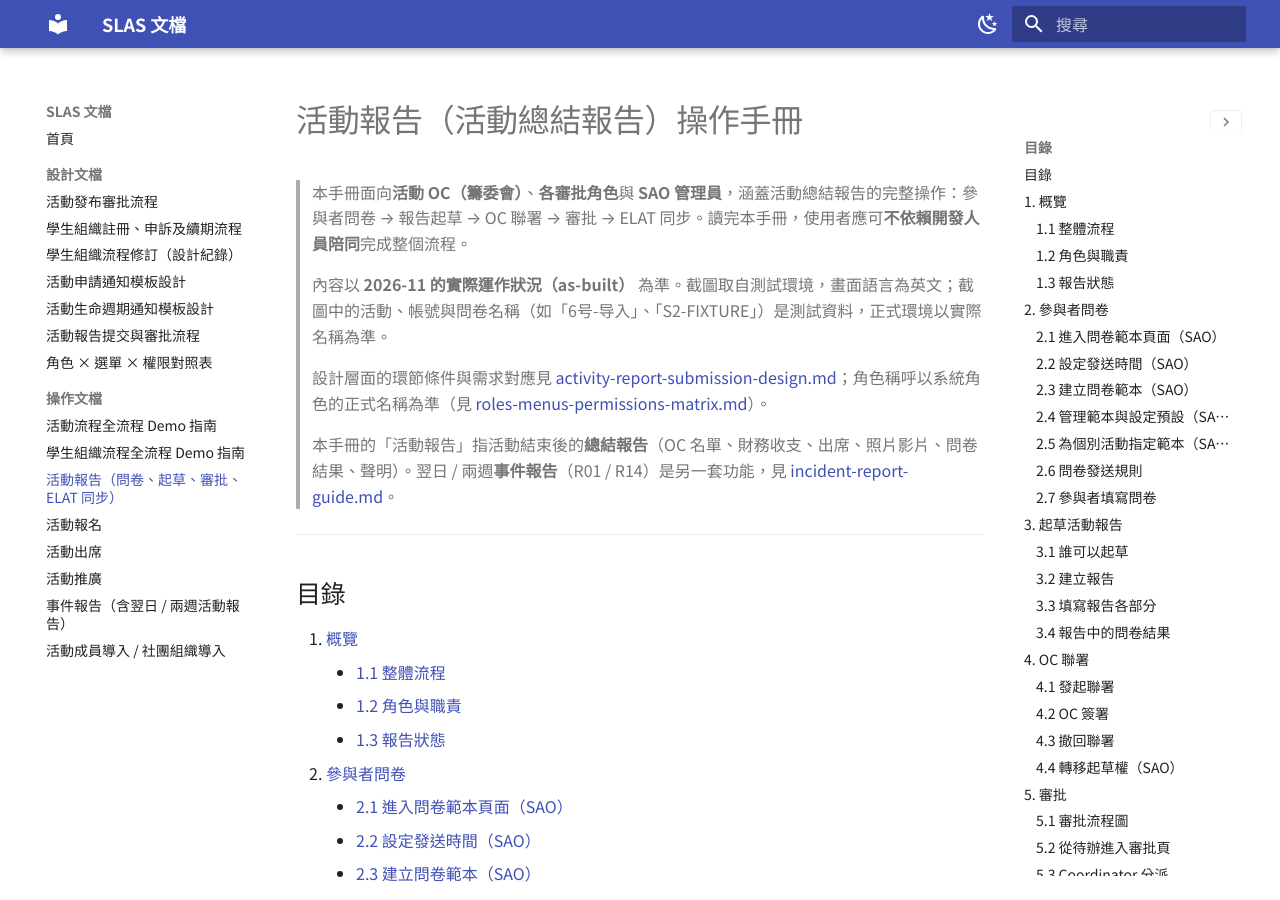
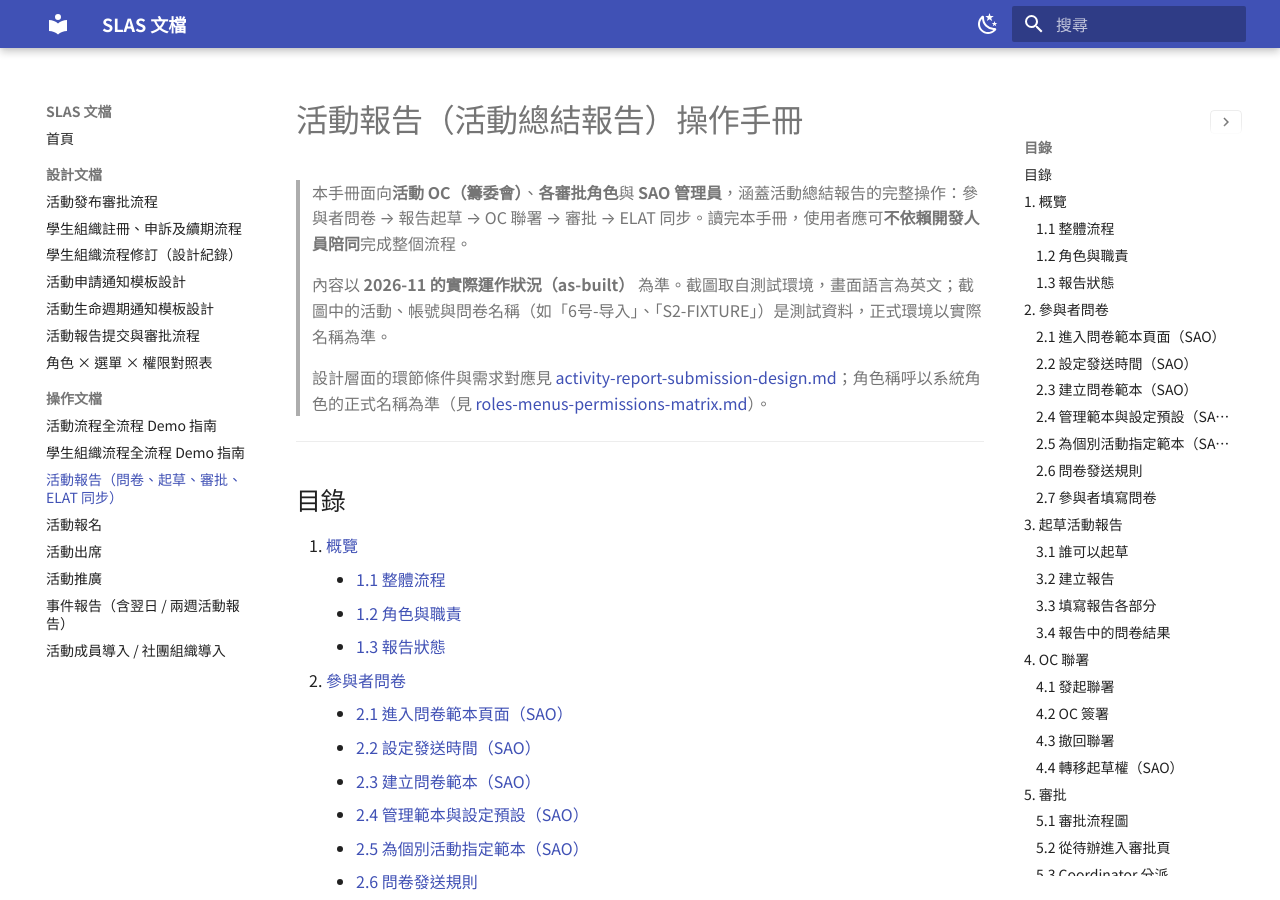
Before and after one commit to OneStar-Projects/SLAS-Docs, an MkDocs documentation site: the page built from docs/activity-report-submission-guide.md, in a window 1280 px wide and 900 px high. Built offline with MkDocs 1.6.1 and Material for MkDocs 9.7.7, drawn with Linux system fonts in a browser that asks for light colours.

Commit message:
docs(activity-report): remove the note pointing to incident reports
Co-Authored-By: Claude Opus 5.5 <noreply@anthropic.com>

```diff
--- a/docs/activity-report-submission-guide.md
+++ b/docs/activity-report-submission-guide.md
@@ -5,8 +5,6 @@
 > 內容以 **2026-11 的實際運作狀況（as-built）** 為準。截圖取自測試環境，畫面語言為英文；截圖中的活動、帳號與問卷名稱（如「6号-导入」、「S2-FIXTURE」）是測試資料，正式環境以實際名稱為準。
 >
 > 設計層面的環節條件與需求對應見 [activity-report-submission-design.md](activity-report-submission-design.md)；角色稱呼以系統角色的正式名稱為準（見 [roles-menus-permissions-matrix.md](roles-menus-permissions-matrix.md)）。
-
-> 本手冊的「活動報告」指活動結束後的**總結報告**（OC 名單、財務收支、出席、照片影片、問卷結果、聲明）。翌日 / 兩週**事件報告**（R01 / R14）是另一套功能，見 [incident-report-guide.md](incident-report-guide.md)。
 
 ---
 
```
Also changed, not shown: docs/activity-report-submission-design.md (+0 -2 lines).
